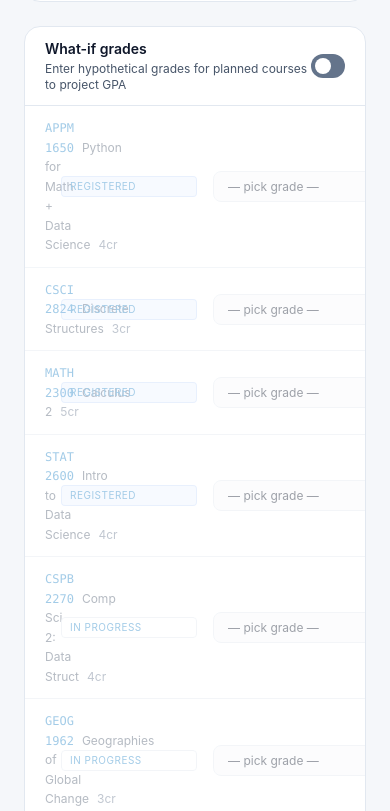
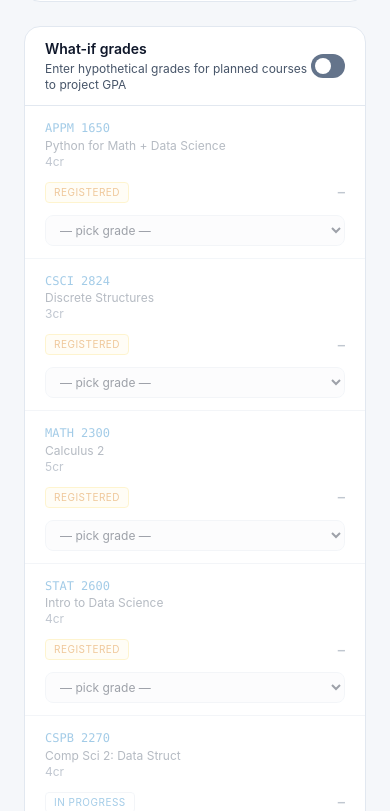
Before and after one commit to 303Devs/Degree_Tracker, a Next.js app: page /gpa in a window 390 px wide. Shown: the part 1493-2304 px from the top of the page. Built offline with nearby package versions, Linux system fonts and the light colour scheme.

Commit message:
Polish MVP page consistency

```diff
--- a/app/gpa/page.tsx
+++ b/app/gpa/page.tsx
@@ -154,7 +154,7 @@ export default function GPAPage() {
   }
 
   return (
-    <div className="min-h-screen bg-[var(--page-bg)] p-6 sm:p-8 space-y-6 max-w-5xl">
+    <div className="min-h-screen bg-[var(--page-bg)] p-6 sm:p-8 space-y-6 max-w-5xl mx-auto">
       <div className="rounded-2xl border border-[var(--border)] bg-[var(--surface)] p-6 shadow-[var(--shadow-card)]">
         <p className="text-[10px] uppercase tracking-[0.25em] text-[var(--accent)] font-semibold">GPA summary</p>
         <h2 className="text-2xl font-bold text-[var(--text-primary)] mt-2">Understand your GPA</h2>
@@ -348,16 +348,21 @@ export default function GPAPage() {
               return (
                 <div
                   key={c.id}
-                  className={`grid grid-cols-[minmax(0,1fr)_8.5rem_12rem_3rem] items-center gap-4 px-5 py-3 transition-opacity ${
+                  className={`grid gap-3 px-5 py-3 transition-opacity sm:grid-cols-[minmax(0,1fr)_8.5rem_12rem_3rem] sm:items-center sm:gap-4 ${
                     whatIfEnabled ? "" : "opacity-40 pointer-events-none"
                   }`}
                 >
-                  <div className="flex-1 min-w-0">
+                  <div className="min-w-0">
                     <span className="font-mono text-xs text-[var(--accent)]">{c.number}</span>
-                    <span className="text-xs text-[var(--text-secondary)] ml-2">{c.name}</span>
-                    <span className="text-xs text-[var(--text-muted)] ml-2">{c.credits}cr</span>
+                    <span className="block truncate text-xs text-[var(--text-secondary)] sm:ml-2 sm:inline">{c.name}</span>
+                    <span className="ml-0 block text-xs text-[var(--text-muted)] sm:ml-2 sm:inline">{c.credits}cr</span>
                   </div>
-                  <StatusPill status={c.status} />
+                  <div className="flex items-center justify-between gap-3 sm:block">
+                    <StatusPill status={c.status} />
+                    <span className={`text-xs font-mono font-bold sm:hidden ${pts !== null ? gradeColor(hypotheticalGrade!) : "text-[var(--text-muted)]"}`}>
+                      {pts !== null ? pts.toFixed(1) : "—"}
+                    </span>
+                  </div>
                   <select
                     value={hypotheticalGrade ?? ""}
                     onChange={(e) => {
@@ -378,7 +383,7 @@ export default function GPAPage() {
                       </option>
                     ))}
                   </select>
-                  <span className={`text-xs font-mono font-bold text-right ${pts !== null ? gradeColor(hypotheticalGrade!) : "text-[var(--text-muted)]"}`}>
+                  <span className={`hidden text-right text-xs font-mono font-bold sm:block ${pts !== null ? gradeColor(hypotheticalGrade!) : "text-[var(--text-muted)]"}`}>
                     {pts !== null ? pts.toFixed(1) : "—"}
                   </span>
                 </div>
@@ -576,7 +581,7 @@ function CountingDot({ active, label }: { active: boolean; label: string }) {
 function StatusPill({ status }: { status: string }) {
   const styles: Record<string, string> = {
     in_progress: "bg-[var(--accent)]/15 text-[var(--accent)] border-[var(--border)]",
-    registered: "bg-blue-500/10 text-[var(--accent)] border-blue-500/20",
+    registered: "bg-amber-50 text-[var(--status-progress)] border-amber-200",
     planned: "bg-[var(--accent-soft)] text-[var(--accent)] border-[var(--border)]",
   };
   return (
--- a/app/settings/page.tsx
+++ b/app/settings/page.tsx
@@ -183,7 +183,7 @@ export default function SettingsPage() {
   }
 
   return (
-    <div className="min-h-screen bg-[var(--page-bg)] p-6 sm:p-8 max-w-4xl space-y-6">
+    <div className="min-h-screen bg-[var(--page-bg)] p-6 sm:p-8 max-w-4xl mx-auto space-y-6">
       <div className="rounded-2xl border border-[var(--border)] bg-[var(--surface)] p-6 shadow-[var(--shadow-card)]">
         <p className="text-[10px] uppercase tracking-[0.25em] text-[var(--accent)] font-semibold">Settings</p>
         <h2 className="text-2xl font-bold text-[var(--text-primary)] mt-2">Manage import tools and planning setup</h2>
@@ -319,7 +319,7 @@ export default function SettingsPage() {
           <h3 className="text-sm font-semibold text-[var(--text-primary)]">Semesters</h3>
           <p className="text-xs text-[var(--text-secondary)] mt-0.5">
             Add semesters from the{" "}
-            <Link href="/" className="text-[var(--accent)] hover:underline">Audit Plan</Link>.
+            <Link href="/planner" className="text-[var(--accent)] hover:underline">Semester Planner</Link>.
             Delete planned semesters here.
           </p>
         </div>
--- a/app/upload/page.tsx
+++ b/app/upload/page.tsx
@@ -70,7 +70,7 @@ export default function UploadPage() {
   }
 
   return (
-    <div className="min-h-screen bg-[var(--page-bg)] p-6 sm:p-8 max-w-4xl space-y-6">
+    <div className="min-h-screen bg-[var(--page-bg)] p-6 sm:p-8 max-w-4xl mx-auto space-y-6">
       <div className="rounded-2xl border border-[var(--border)] bg-[var(--surface)] p-6 shadow-[var(--shadow-card)]">
         <p className="text-[10px] uppercase tracking-[0.25em] text-[var(--accent)] font-semibold">Upload · Review · Save</p>
         <h2 className="text-2xl font-bold text-[var(--text-primary)] mt-2">Upload a degree audit</h2>
@@ -84,7 +84,7 @@ export default function UploadPage() {
         <div
           className={`border-2 border-dashed rounded-2xl bg-[var(--surface)] p-12 text-center cursor-pointer shadow-[var(--shadow-card)] transition-colors ${
             dragOver
-              ? "border-indigo-500 bg-indigo-500/10"
+              ? "border-[var(--accent)] bg-[var(--accent-soft)]"
               : "border-[var(--border)] hover:border-[var(--border-strong)] hover:bg-[var(--surface-subtle)]"
           }`}
           onClick={() => fileRef.current?.click()}
@@ -97,7 +97,7 @@ export default function UploadPage() {
           <p className="text-sm text-[var(--text-secondary)] mt-1">or click to browse</p>
           <p className="text-xs text-[var(--text-secondary)] mt-3">
             Get your audit from{" "}
-            <span className="text-indigo-400">MyCUInfo → Student → Degree Audit</span>
+            <span className="text-[var(--accent)]">MyCUInfo → Student → Degree Audit</span>
           </p>
           <input
             ref={fileRef}
@@ -177,7 +177,7 @@ export default function UploadPage() {
                 <div key={g.id} className="px-4 py-2 text-xs">
                   <span className="text-[var(--text-secondary)]">{g.category} → </span>
                   <span className="text-[var(--text-primary)]">{g.name}</span>
-                  <span className="ml-2 text-indigo-400 font-mono">[{g.type}]</span>
+                  <span className="ml-2 rounded border border-[var(--border)] bg-[var(--accent-soft)] px-1.5 py-0.5 font-mono text-[var(--accent)]">[{g.type}]</span>
                   {g.coursePool.length > 0 && (
                     <span className="ml-2 text-[var(--text-secondary)]">{g.coursePool.length} courses</span>
                   )}
@@ -222,7 +222,7 @@ export default function UploadPage() {
           <div className="flex gap-3">
             <button
               onClick={handleConfirm}
-              className="px-6 py-2.5 bg-indigo-600 hover:bg-indigo-700 rounded-lg font-medium text-sm transition-colors"
+              className="px-6 py-2.5 bg-[var(--accent)] hover:opacity-90 text-white rounded-lg font-medium text-sm transition-colors"
             >
               Confirm &amp; Save
             </button>
@@ -255,7 +255,7 @@ export default function UploadPage() {
           <div className="flex gap-3 justify-center pt-2">
             <a
               href="/"
-              className="px-5 py-2 bg-indigo-600 hover:bg-indigo-700 rounded-lg text-sm font-medium transition-colors"
+              className="px-5 py-2 bg-[var(--accent)] hover:opacity-90 text-white rounded-lg text-sm font-medium transition-colors"
             >
               Go to Dashboard
             </a>
@@ -283,9 +283,10 @@ function InfoRow({ label, value }: { label: string; value: string }) {
 
 function StatusBadge({ status }: { status: string }) {
   const colors: Record<string, string> = {
-    completed: "text-green-400",
-    in_progress: "text-yellow-400",
-    planned: "text-blue-400",
+    completed: "rounded border border-green-200 bg-green-50 px-1.5 py-0.5 text-green-700",
+    in_progress: "rounded border border-amber-200 bg-amber-50 px-1.5 py-0.5 text-amber-700",
+    registered: "rounded border border-[var(--border)] bg-[var(--accent-soft)] px-1.5 py-0.5 text-[var(--accent)]",
+    planned: "rounded border border-[var(--border)] bg-[var(--accent-soft)] px-1.5 py-0.5 text-[var(--accent)]",
     not_started: "text-[var(--text-secondary)]",
   };
   return (
--- a/components/CourseLibraryWorkspace.tsx
+++ b/components/CourseLibraryWorkspace.tsx
@@ -60,8 +60,8 @@ function PrereqNode({
     const statusDot: Record<string, string> = {
       completed: "bg-green-500",
       in_progress: "bg-[var(--accent)]",
-      registered: "bg-blue-400",
-      planned: "bg-indigo-500",
+      registered: "bg-[var(--status-progress)]",
+      planned: "bg-[var(--accent)]",
       not_started: "bg-[var(--text-muted)]",
     };
     return (
@@ -136,7 +136,7 @@ function StatusBadge({ status }: { status: string }) {
   const styles: Record<string, string> = {
     completed: "bg-green-50 text-green-700 border-green-200",
     in_progress: "bg-[var(--accent-soft)] text-[var(--accent)] border-[var(--border)]",
-    registered: "bg-blue-500/10 text-[var(--accent)] border-blue-500/20",
+    registered: "bg-amber-50 text-[var(--status-progress)] border-amber-200",
     planned: "bg-[var(--accent-soft)] text-[var(--accent)] border-[var(--border)]",
     not_started: "bg-[var(--surface-subtle)] text-[var(--text-secondary)] border-[var(--border)]",
   };
@@ -357,7 +357,7 @@ export default function CourseLibraryWorkspace() {
   }
 
   return (
-    <div className="min-h-screen bg-[var(--page-bg)] p-6 sm:p-8 space-y-5 max-w-[1200px]">
+    <div className="min-h-screen bg-[var(--page-bg)] p-6 sm:p-8 space-y-5 max-w-[1200px] mx-auto">
       <div className="rounded-2xl border border-[var(--border)] bg-[var(--surface)] p-6 shadow-[var(--shadow-card)]">
         <p className="text-[10px] uppercase tracking-[0.25em] text-[var(--accent)] font-semibold">Courses</p>
         <h2 className="text-2xl font-bold text-[var(--text-primary)] mt-2">Find the courses in your plan</h2>
```
